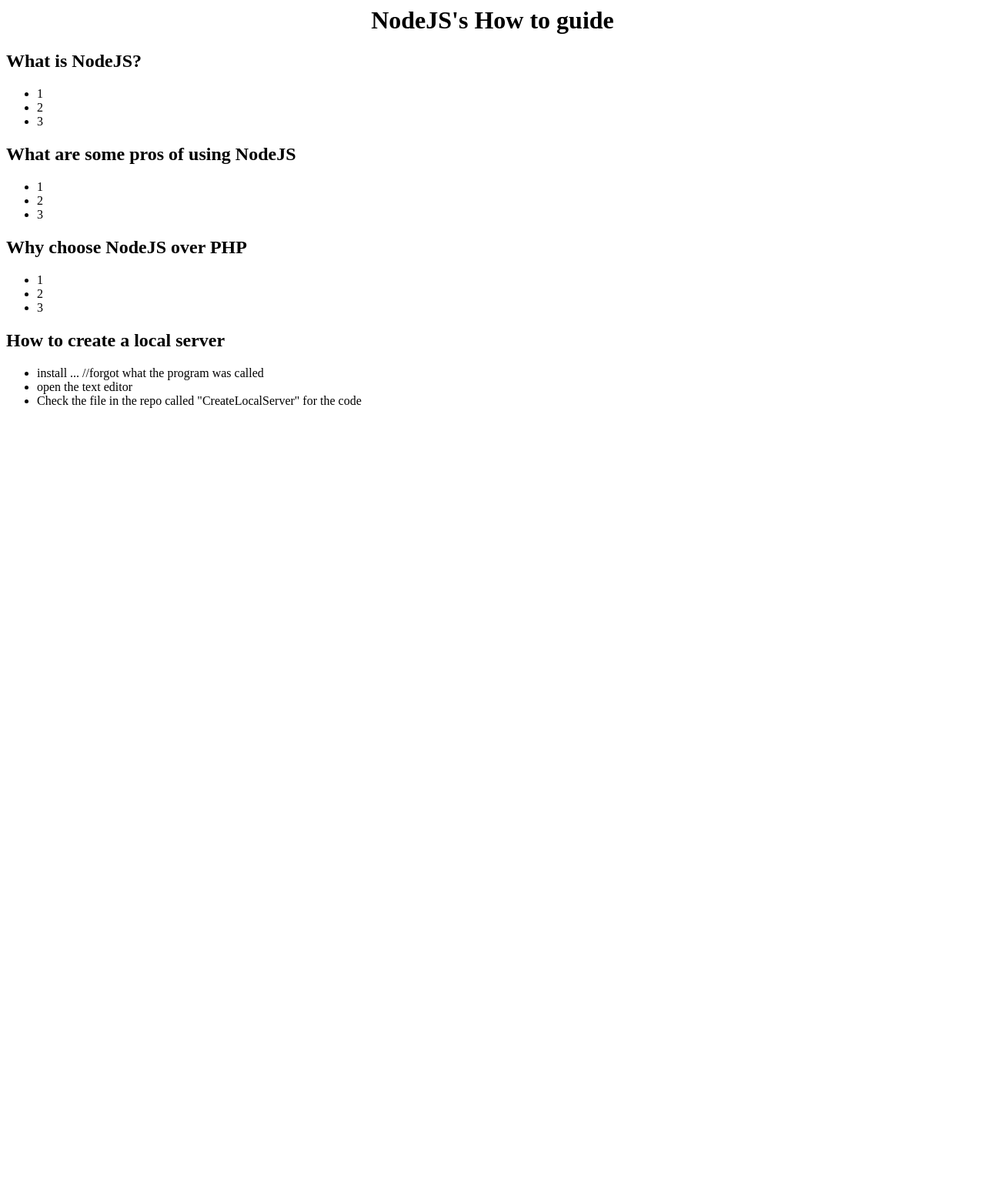
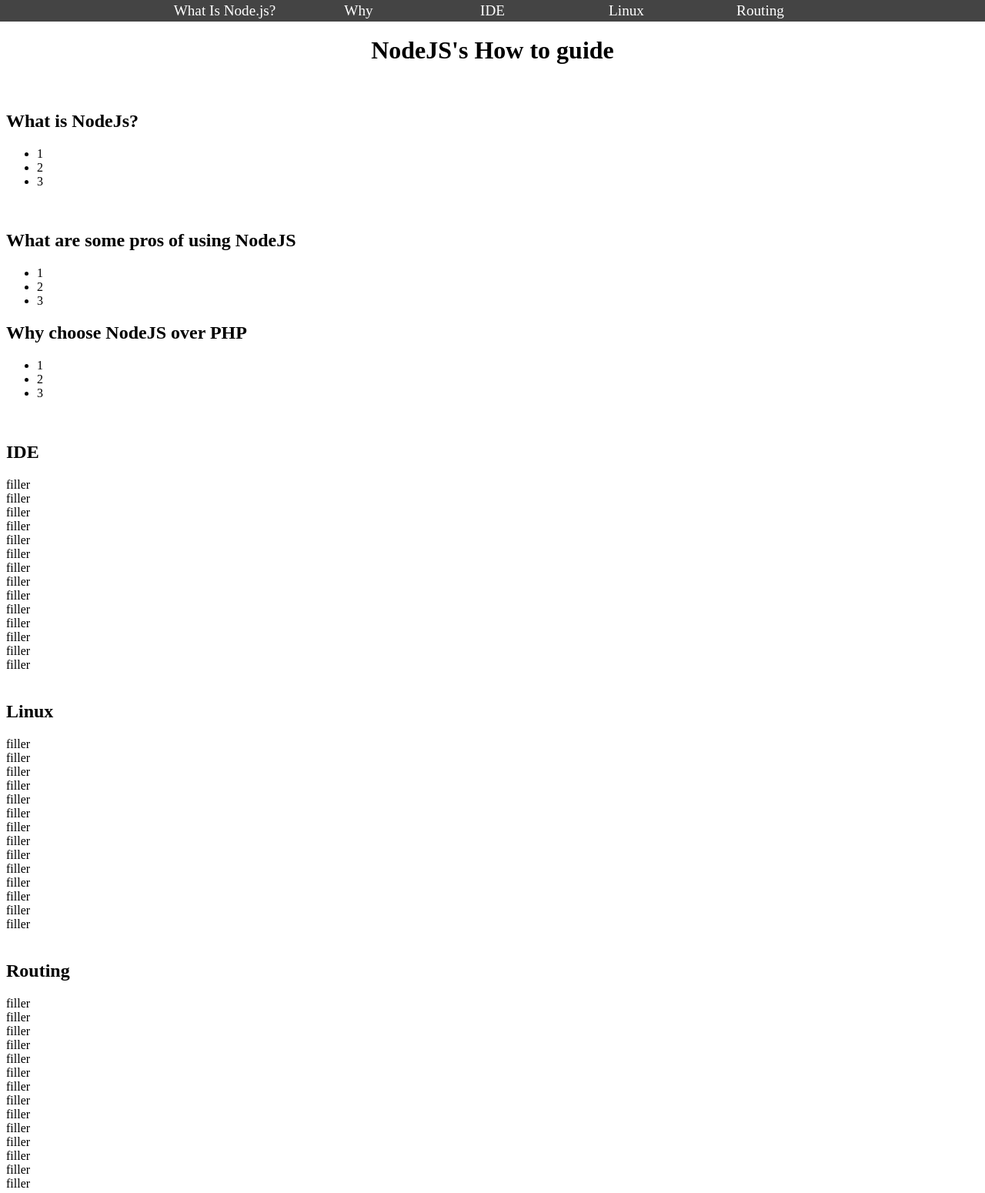
Before and after one commit to airborneplatypus/cs290-Node_JS_HowTo, a plain HTML site: page index.html in a window 1280 px wide. Shown: the whole page at 77% size. Before the commit the page ends 800 px from the top, so only its background shows below. Drawn offline with Linux system fonts and the light colour scheme.

Commit message:
Navigation Bar

```diff
--- a/index.html
+++ b/index.html
@@ -3,17 +3,38 @@
 		<title>NodeJS guide</title>
 		<meta content="">
 		<style></style>
+		<link rel="stylesheet" href="style.css">
 	</head>
 	<body>
+		<div id="navBar">
+			<nav>
+				<table id="navTable">
+					<tr>
+						<td class="navTD"><a href="#WhatIS">What Is Node.js?</a></td>
+						<td class="navTD"><a href="#Why">Why</a></td>
+						<td class="navTD"><a href="#IDE">IDE</a></td>
+						<td class="navTD"><a href="#Linux">Linux</a></td>
+						<td class="navTD"><a href="#Routing">Routing</a></td>
+					</tr>
+				</table>
+			</nav>
+		</div>
+		<br>
 		<h1 align="center"> NodeJS's How to guide </h1>
-  <h2>What is NodeJS?</h2>
+
+		<article id="WhatIS">
+			<br>
+			<h2>What is NodeJs?</h2>
 
 			<ul>
 				<li>1</li>
 				<li>2</li>
 				<li>3</li>
 			</ul>
+		</article>
 
+		<article id="Why">
+			<br>
 			<h2>What are some pros of using NodeJS</h2>
 
 			<ul>
@@ -29,19 +50,73 @@
 				<li>2</li>
 				<li>3</li>
 			</ul>
+		</article>
 
-    <h2>How to create a local server</h2>
+		<article id="IDE">
+			<br>
+			<h2>IDE</h2>
+			filler<br>
+			filler<br>
+			filler<br>
+			filler<br>
+			filler<br>
+			filler<br>
+			filler<br>
+			filler<br>
+			filler<br>
+			filler<br>
+			filler<br>
+			filler<br>
+			filler<br>
+			filler<br>
+
+		</article>
+
+		<article id="Linux">
+			<br>
+			<h2>Linux</h2>
+			filler<br>
+			filler<br>
+			filler<br>
+			filler<br>
+			filler<br>
+			filler<br>
+			filler<br>
+			filler<br>
+			filler<br>
+			filler<br>
+			filler<br>
+			filler<br>
+			filler<br>
+			filler<br>
+		</article>
+
+		<article id="Routing">
+			<br>
+			<h2>Routing</h2>
+			filler<br>
+			filler<br>
+			filler<br>
+			filler<br>
+			filler<br>
+			filler<br>
+			filler<br>
+			filler<br>
+			filler<br>
+			filler<br>
+			filler<br>
+			filler<br>
+			filler<br>
+			filler<br>
+		</article>
+
+		<!--<h2>How to create a local server</h2>
 
 		<ul>
 			<li>install ... //forgot what the program was called</li>
 			<li>open the text editor</li>
 			<li>Check the file in the repo called "CreateLocalServer" for the code</li>
 		</ul>
-
-
-
-
-
-
+		-->
 	</body>
 </html>
--- /dev/null
+++ b/style.css
@@ -0,0 +1,40 @@
+#navBar{
+	position: fixed;
+	width: 100%;
+	left: 0;
+	top: 0;
+	text-align: center;
+	background-color: 444444;
+}
+
+nav{
+	margin: auto;
+	text-align: center;
+}
+
+#navTable{
+	margin: auto;
+	text-align: center;
+	font-size: 1.2em;
+}
+
+.navTD:hover{
+	background-color: 777777;
+}
+.navTD{
+	width: 170px;
+}
+
+a{
+	display: block;
+}
+
+a:link{
+	color: ffffff;
+	text-decoration: none;
+}
+
+a:visited{
+	color: ffffff;
+	text-decoration: none;
+}
```
Lines whose indentation alone changed are shown as unchanged.
